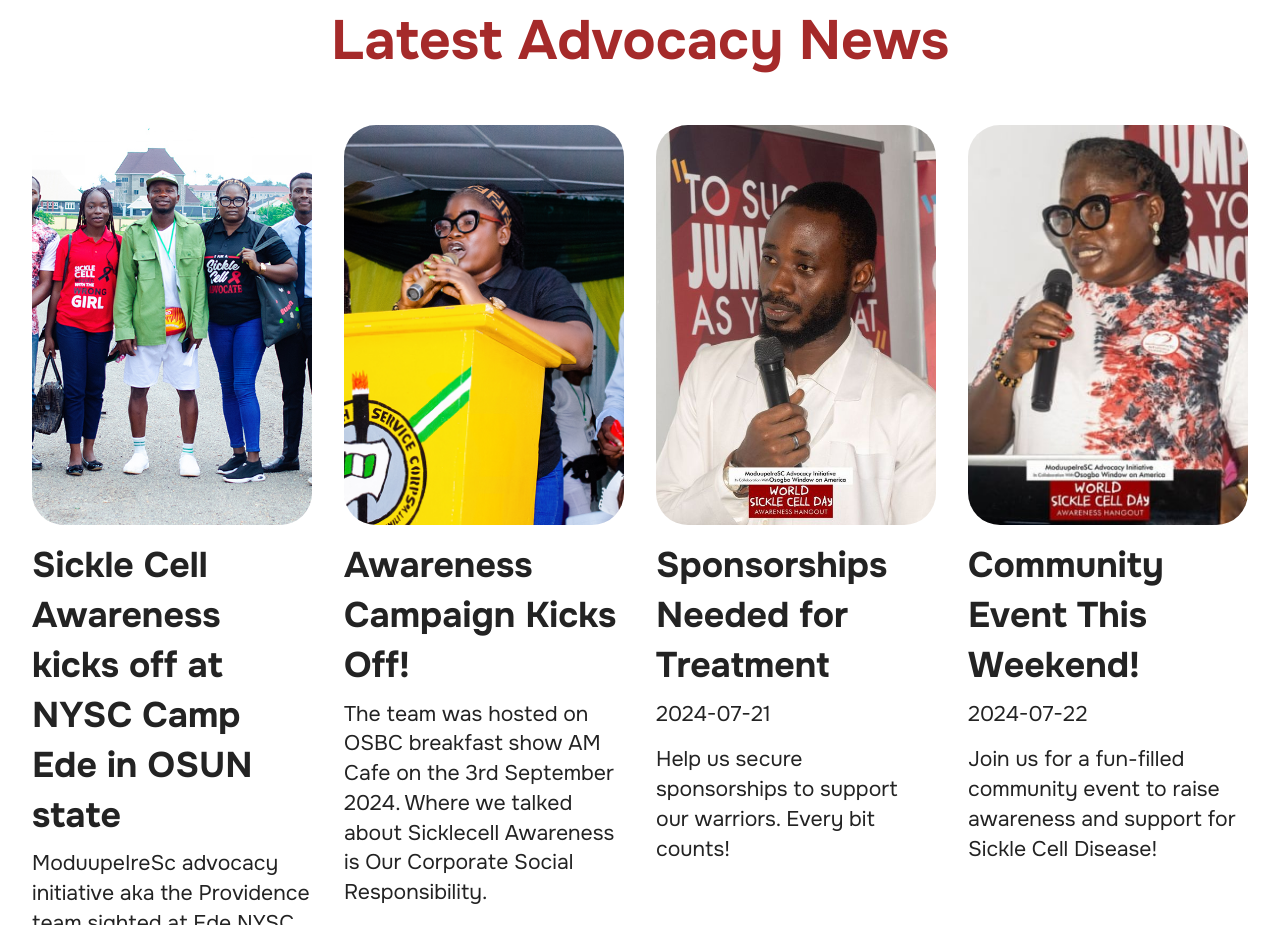
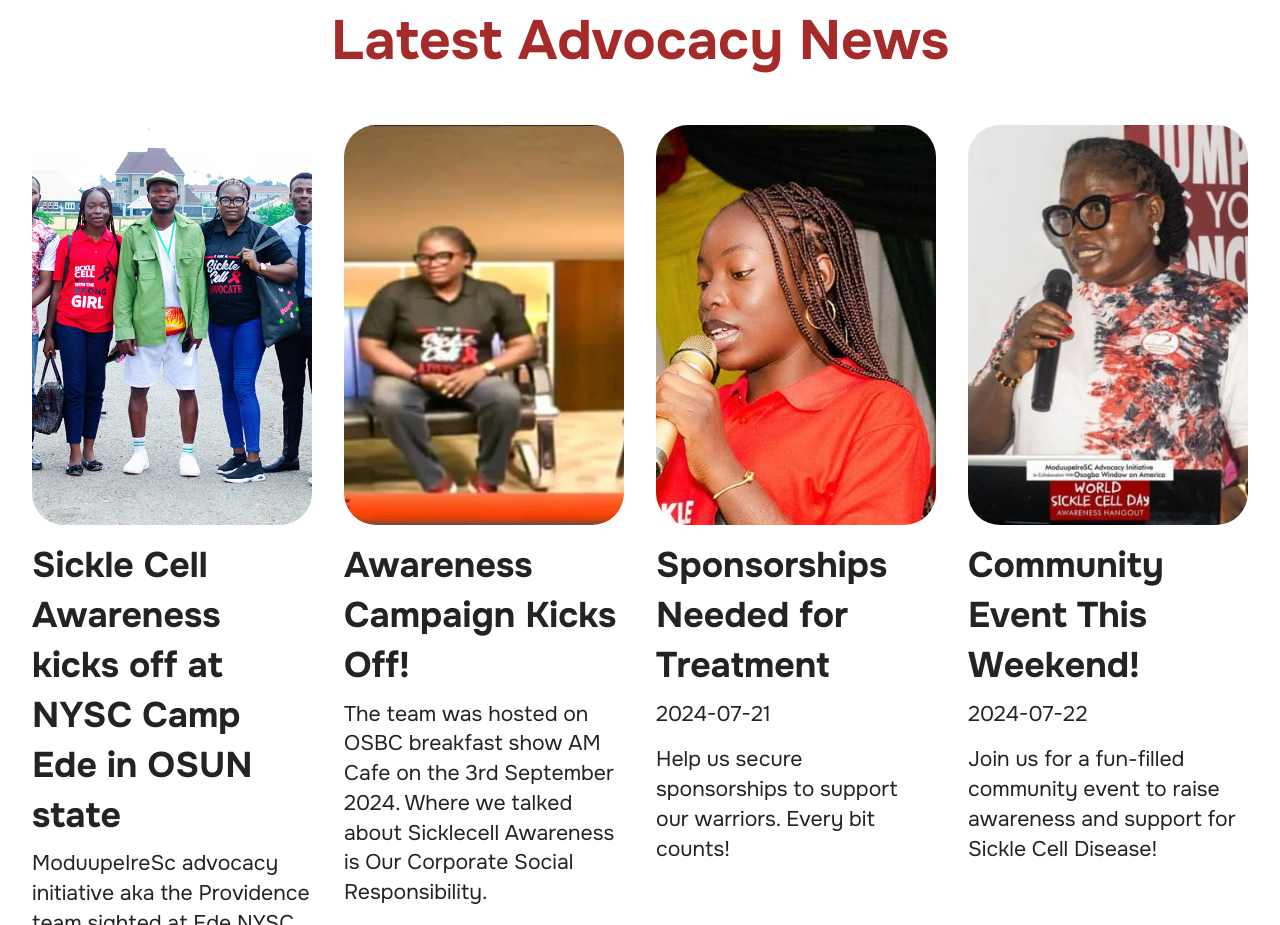
Before and after one commit to 91web/moduupeirescadvocacyinitiative, a plain HTML site: page index.html in a window 1280 px wide. Shown: the part 4140-5065 px from the top of the page. Drawn offline with Linux system fonts and the light colour scheme; a script that the page names is missing; files whose address does not match are found by name.

Commit message:
upload picture

```diff
--- a/index.html
+++ b/index.html
@@ -386,7 +386,7 @@
                 <div class="item features-image col-12 col-md-6 col-lg-3">
                     <div class="item-wrapper">
                         <div class="item-img mb-3">
-                            <img src="assets/images/mz2.jpg" alt="Moduupeire" title="" data-slide-to="1" data-bs-slide-to="1">
+                            <img src="assets/images/mz11.jpg" alt="Moduupeire" title="" data-slide-to="1" data-bs-slide-to="1">
                         </div>
                         <div class="item-content align-left">
                             <h5 class="item-title mbr-fonts-style mb-2 mt-0 display-6">
@@ -401,7 +401,7 @@
                 <div class="item features-image col-12 col-md-6 col-lg-3">
                     <div class="item-wrapper">
                         <div class="item-img mb-3">
-                            <img src="assets/images/n2.jpeg" alt="Moduupeire" title="" data-slide-to="2" data-bs-slide-to="2">
+                            <img src="assets/images/mz21.jpg" alt="Moduupeire" title="" data-slide-to="2" data-bs-slide-to="2">
                         </div>
                         <div class="item-content align-left">
                             <h5 class="item-title mbr-fonts-style mb-2 mt-0 display-6">
```
Also changed, not shown: assets/images/mz11.jpg (added), assets/images/mz21.jpg (added).
